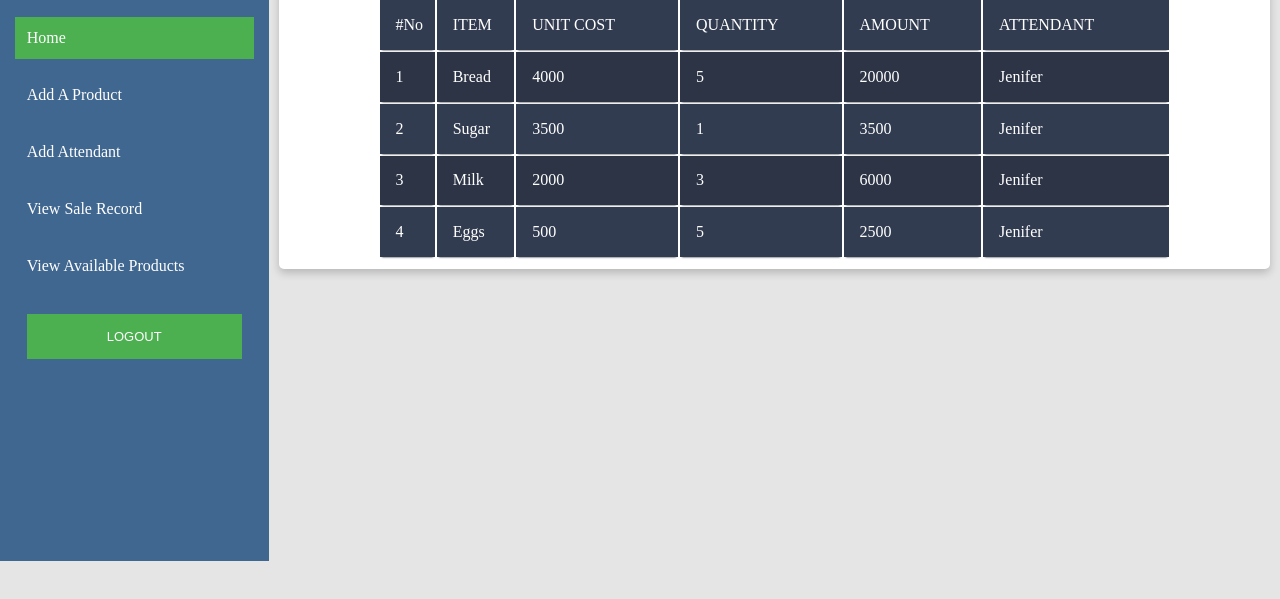
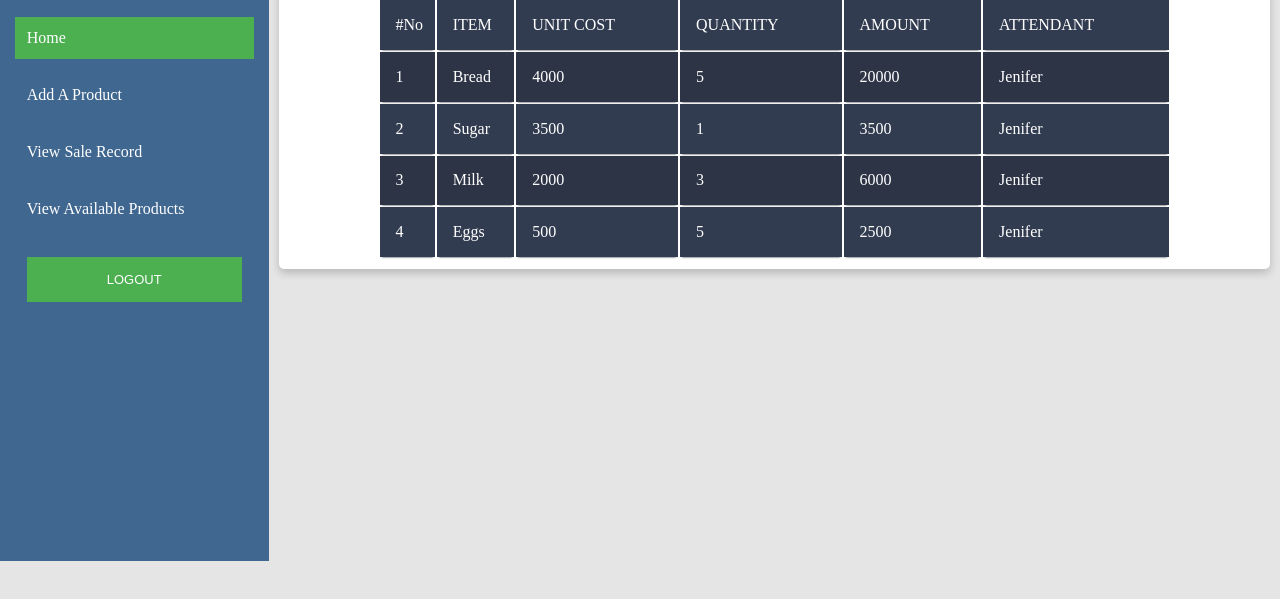
Before and after one commit to ruju256/Store-Manager, a plain HTML site: page UI/attendant_dashboard.html in a window 1280 px wide. Shown: the part 191-790 px from the top of the page. Drawn offline with Linux system fonts and the light colour scheme.

Commit message:
add attendant menu removed from attendant dashboard

```diff
--- a/UI/attendant_dashboard.html
+++ b/UI/attendant_dashboard.html
@@ -12,7 +12,6 @@
 			<div class="menu">
 				<a href="attendant_dashboard.html" class="active">Home</a>
 				<a href="add_product.html">Add A Product</a>
-				<a href="#">Add Attendant</a>
 				<a href="sale_records.html">View Sale Record</a>
 				<a href="all_products.html">View Available Products</a>
 				<a href="#"><button class="btn-logout">Logout</button></a>
```
